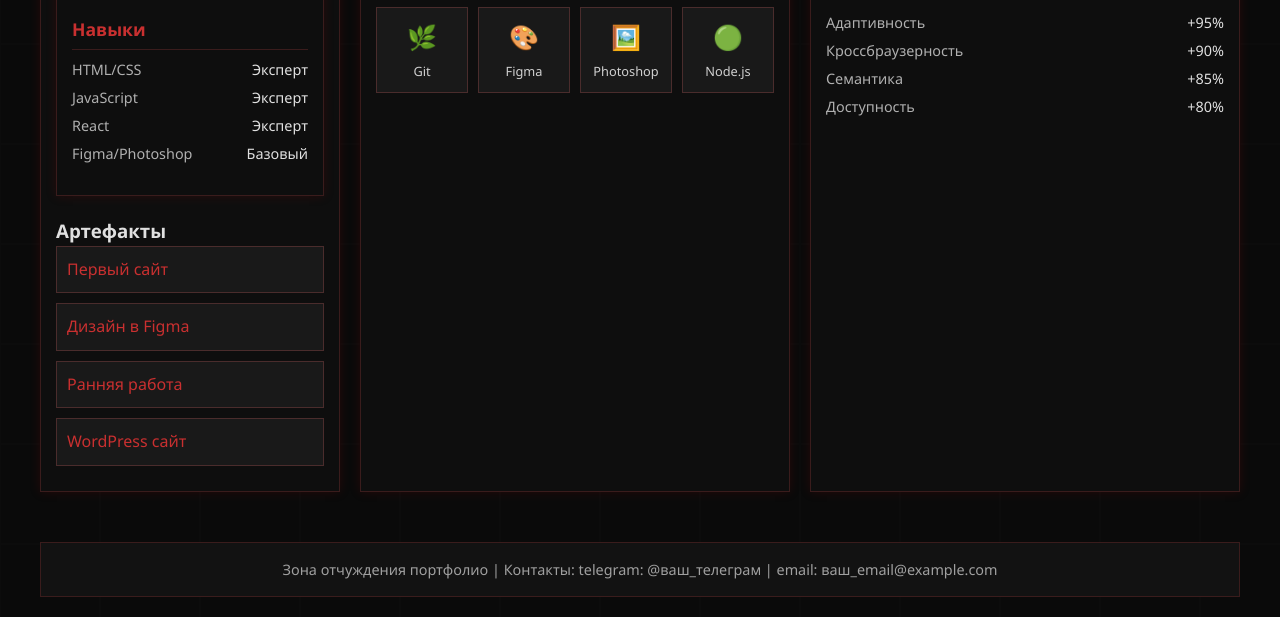
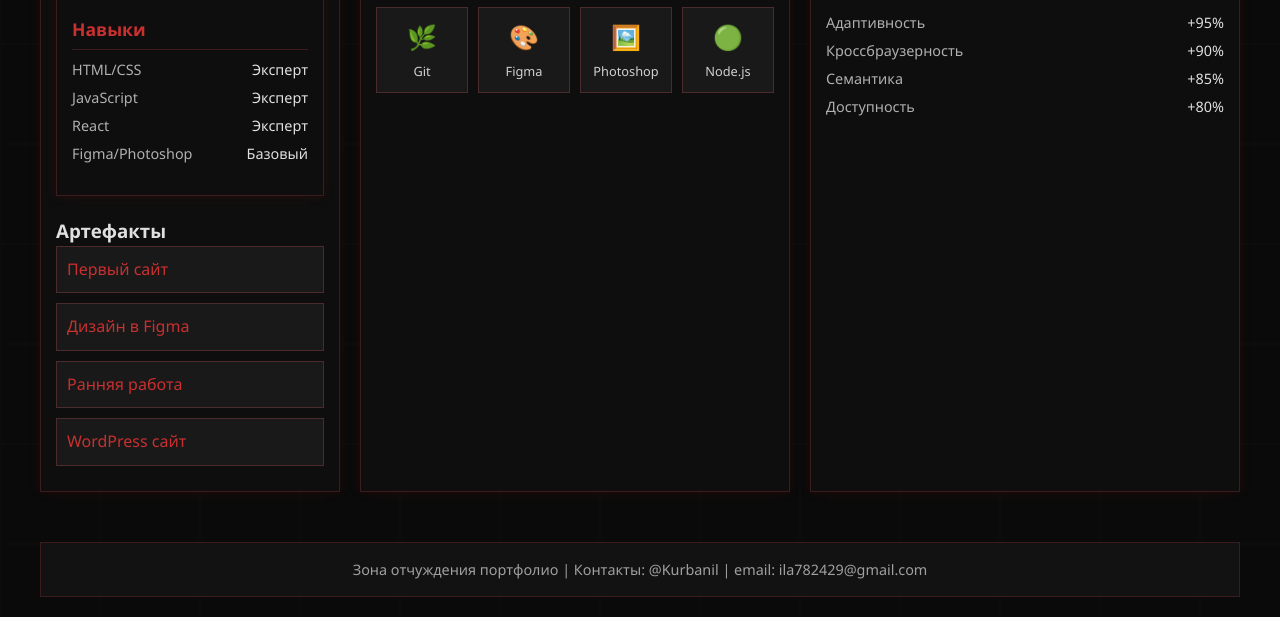
Before and after one commit to ila7824292024/flexingi, a plain HTML site: page index.html in a window 1280 px wide. Shown: the part 356-973 px from the top of the page. Drawn offline with Linux system fonts and the light colour scheme.

Commit message:
Update index.html

```diff
--- a/index.html
+++ b/index.html
@@ -423,7 +423,7 @@
         </div>
 
         <footer>
-            Зона отчуждения портфолио | Контакты: telegram: @ваш_телеграм | email: ваш_email@example.com
+            Зона отчуждения портфолио | Контакты: @Kurbanil | email: ila782429@gmail.com
         </footer>
     </div>
 
```
